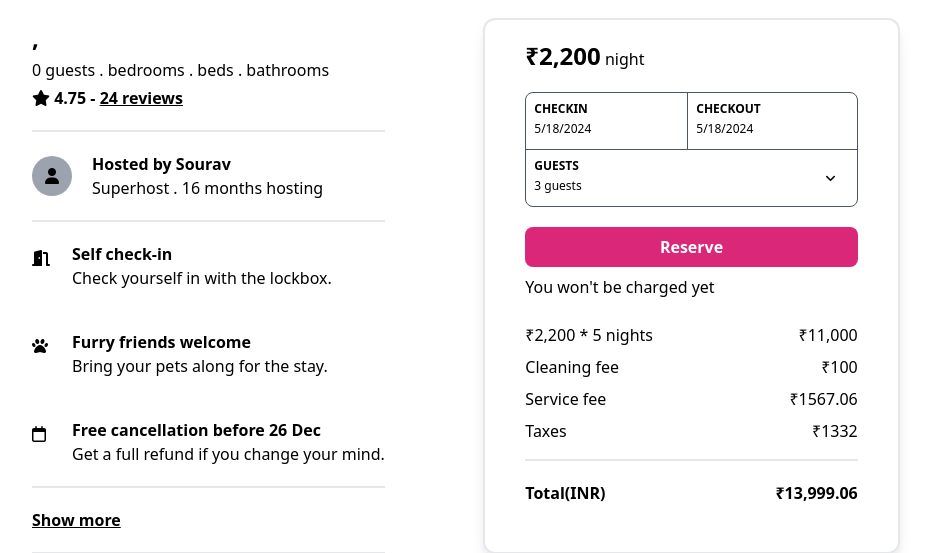
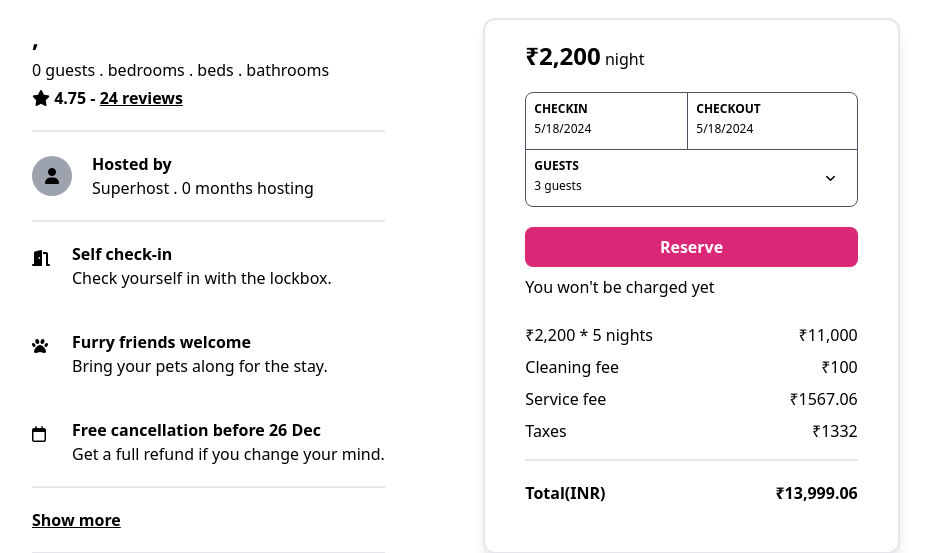
Before and after one commit to Jitupra9/hotel_Booking, a PHP site: page /project_hotel_managemnt/home/room_details/room_details.php in a window 1280 px wide. Shown: the part 456-1009 px from the top of the page, without its empty margins (116-1047 px from the left). Run offline with PHP 8.4, Linux system fonts and the light colour scheme; tables that the repository leaves empty or names only in its code hold one stand-in row (values such as "Sample post"); data that the repository does not hold is empty; some libraries are stand-ins or nearby versions.

Commit message:
it's room details half code

```diff
--- a/home/room_details/room_details.php
+++ b/home/room_details/room_details.php
@@ -98,8 +98,11 @@
                         <div class=" bg-gray-400 flex justify-center items-center w-10 h-10 rounded-full"><i
                                 class="fa-solid fa-user"></i></div>
                         <div>
-                            <h3 class=" font-bold ">Hosted by Sourav</h3>
-                            <p>Superhost . 16 months hosting</p>
+                            <h3 class=" font-bold ">Hosted by <?php echo  $row['Hostid']?></h3>
+                            <p>Superhost .
+                                 <?php
+                            echo isset($row['Hosting_date'])  ? date('y-m-d') - $row['Hosting_date']: 00 ?>
+                            months hosting</p>
                         </div>
                     </div>
                     <div class=" border-b-2 whitespace-nowrap">
```
